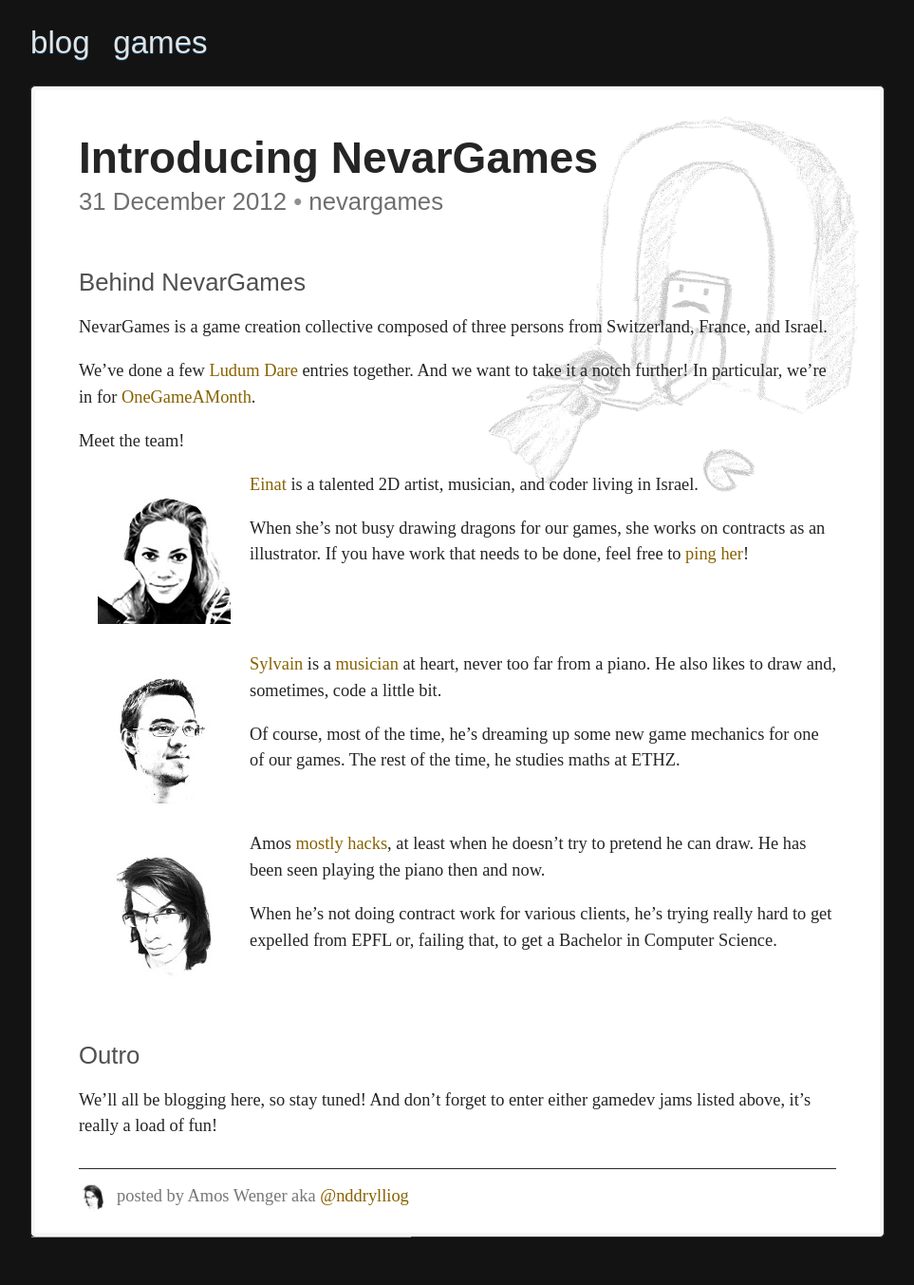
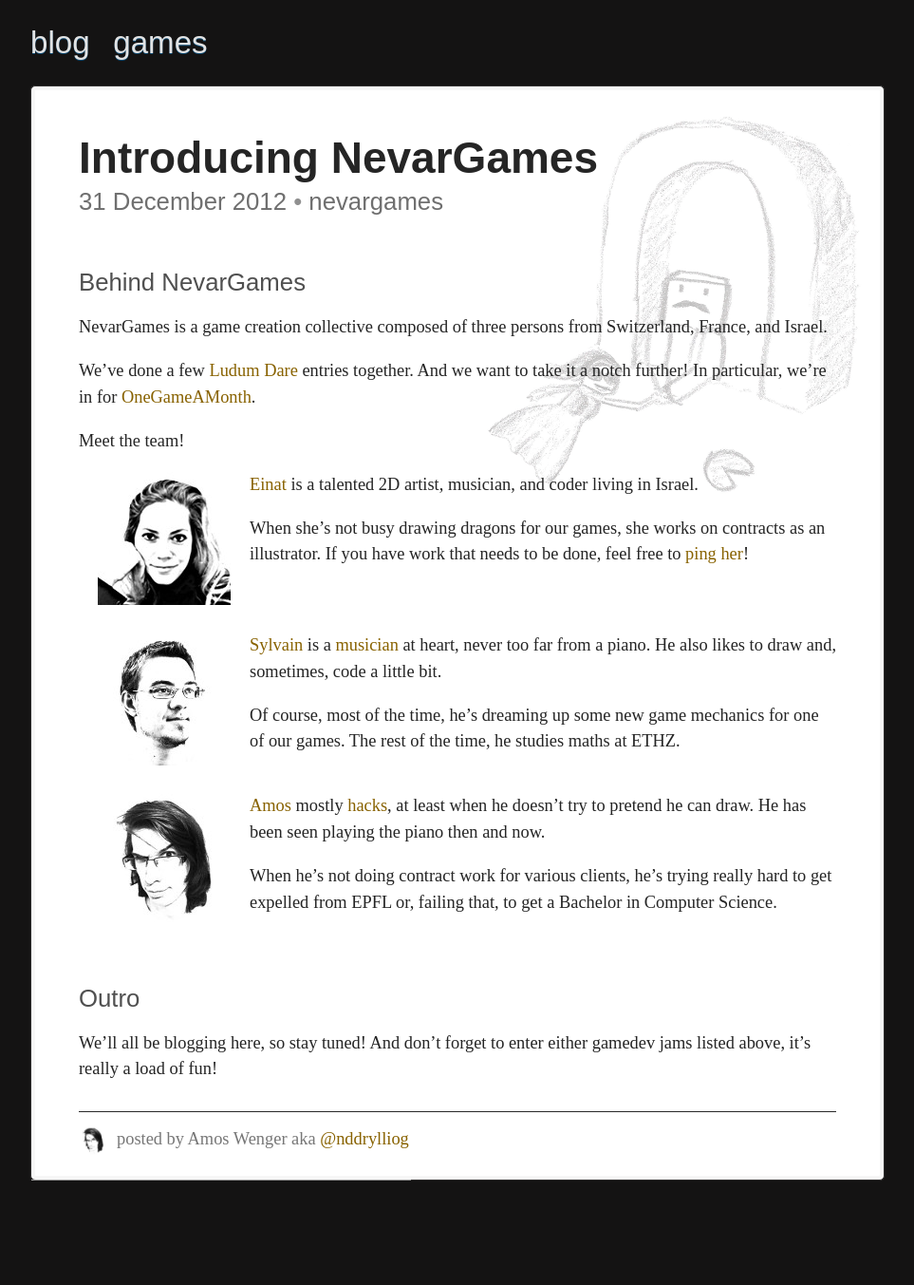
Before and after one commit to fasterthanlime/nevargames.com, a Jekyll site: the page built from _posts/2012-12-31-hi-world.md, in a window 1280 px wide. Shown: the whole page at 95% size, without its empty margins (158-1121 px from the left). Built offline with Jekyll 4.4.1, drawn with Linux system fonts in a browser that asks for light colours; some web fonts are replaced; Markdown is read by kramdown in place of the engine named in the settings; after the commit the page ends 1293 px from its top, so only the background shows below that.

Commit message:
Okay I gotta stop adjusting that

```diff
--- a/_layouts/default.html
+++ b/_layouts/default.html
@@ -14,7 +14,7 @@
     <link rel="alternate feed" type="application/rss+xml" href="/blog/feed.xml"/>
 
     <link rel="stylesheet" href="css/normalize.css" media="all" />
-    <link rel="stylesheet" href="css/style.css?v60" media="screen, projection" />
+    <link rel="stylesheet" href="css/style.css?v61" media="screen, projection" />
     <link rel="stylesheet" href="css/pygments.css" media="all" />
     {% for stylesheet in page.stylesheets %}
     <link rel="stylesheet" href="{{ stylesheet }}" media="screen, projection" />
--- a/_posts/2012-12-31-hi-world.md
+++ b/_posts/2012-12-31-hi-world.md
@@ -15,7 +15,7 @@ And we want to take it a notch further! In particular, we're in for [OneGameAMon
 
 Meet the team!
 
-<div style="float: left; padding: 20px;">
+<div style="float: left; padding: 20px; padding-top: 0;">
   <img src="img/einat.jpg?v2" style="width: 140px;">
 </div>
 
@@ -27,7 +27,7 @@ to [ping her](https://twitter.com/eschlagmann)!
 
 <div style="clear: both;"></div>
 
-<div style="float: left; padding: 20px;">
+<div style="float: left; padding: 20px; padding-top: 0;">
   <img src="img/sylvain.jpg?v2" style="width: 140px;">
 </div>
 
@@ -40,11 +40,11 @@ one of our games. The rest of the time, he studies maths at ETHZ.
 
 <div style="clear: both;"></div>
 
-<div style="float: left; padding: 20px;">
+<div style="float: left; padding: 20px; padding-top: 0;">
   <img src="img/amos.jpg?v2" style="width: 140px;">
 </div>
 
-Amos [mostly hacks](http://amos.me/), at least when he doesn't try to pretend he can draw.
+[Amos](https://twitter.com/nddrylliog) mostly [hacks](http://amos.me/), at least when he doesn't try to pretend he can draw.
 He has been seen playing the piano then and now.
 
 When he's not doing contract work for various clients, he's trying really hard
--- a/css/style.css
+++ b/css/style.css
@@ -21,9 +21,11 @@ a:hover{color:black}
 #content a{color:#886200;}
 #content a:hover{color:#613E0A;}
 #sidebar{float:left;margin-top:20px;margin-bottom: 20px;}
+#sidebar a:hover {color: #666}
 #menu{list-style:none;padding:0;margin:0;}
 #menu li{font:1.8em/1.5 'Donegal One',sans-serif;margin-left: 20px;}
 #menu li{display:inline-block}
+#content .posts-list {background: white !important;}
 #content .posts-list .brag{font:300 1.05em Donegal One,serif;margin-bottom:10px;}
 #content .posts-list .brag h1{font-family:'Donegal One',sans-serif;font-size:2.1em}
 #content .posts-list .brag .mugshot{width:200px;height:200px;margin-right:1.5em}
@@ -32,7 +34,7 @@ a:hover{color:black}
 #content .posts-list .post h2{font:1em/1.5 Donegal One,serif;margin:.5em 0;}
 #content .posts-list .post h2 a{color:inherit;display:block}
 #content .posts-list .post time{position:absolute;top:0;right:0;color:#999;font:1em/1.5 Donegal One,serif;margin:.5em 0;pointer-events:none}
-#content .posts-list .post:hover a{color:white}
+#content .posts-list .post:hover a{color:#666}
 #content .posts-list .post:hover time{color:#6F6F6F}
 .hr{display:none}
 .post-single{padding:10px 0 25px 0;}
```
